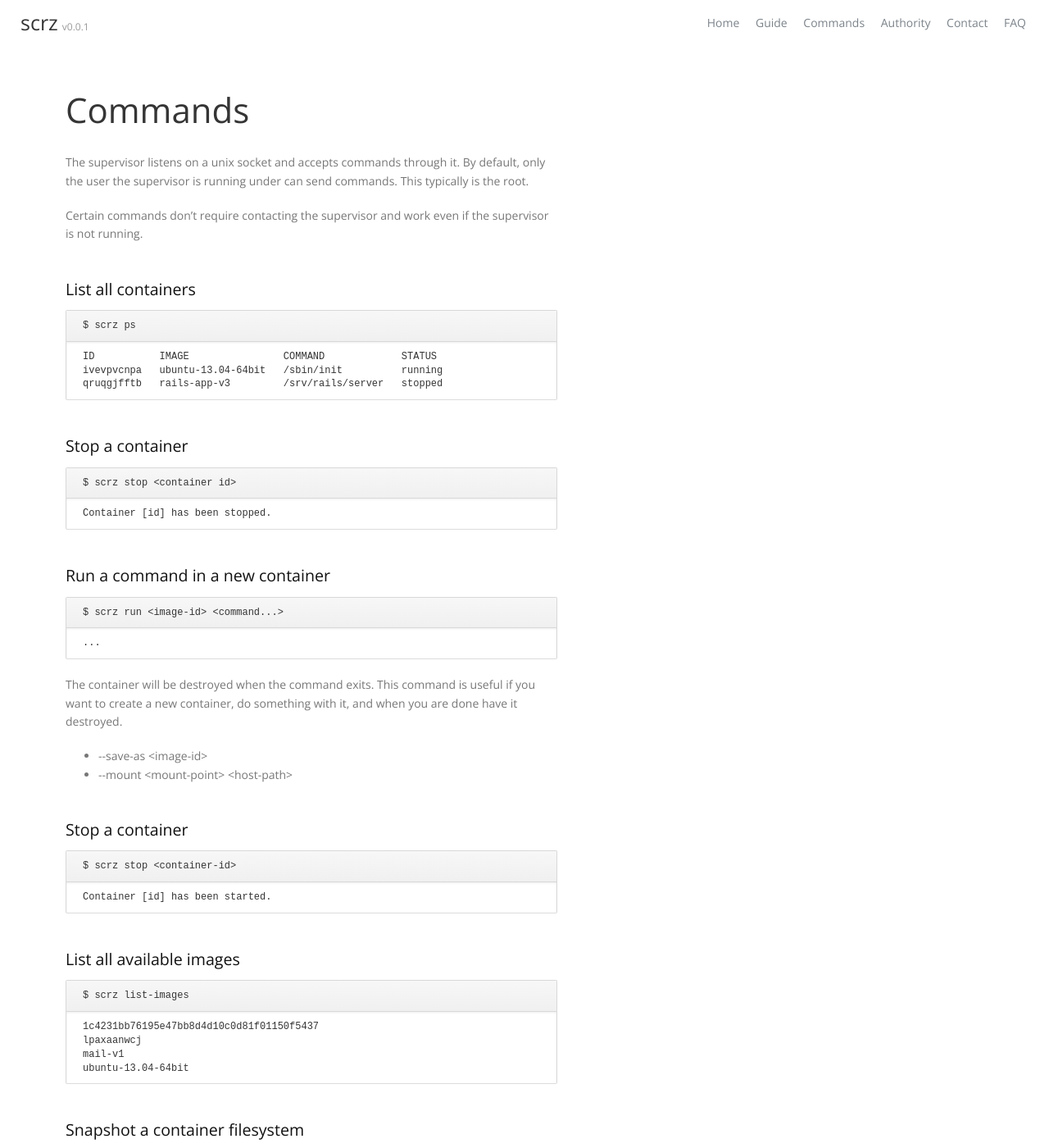
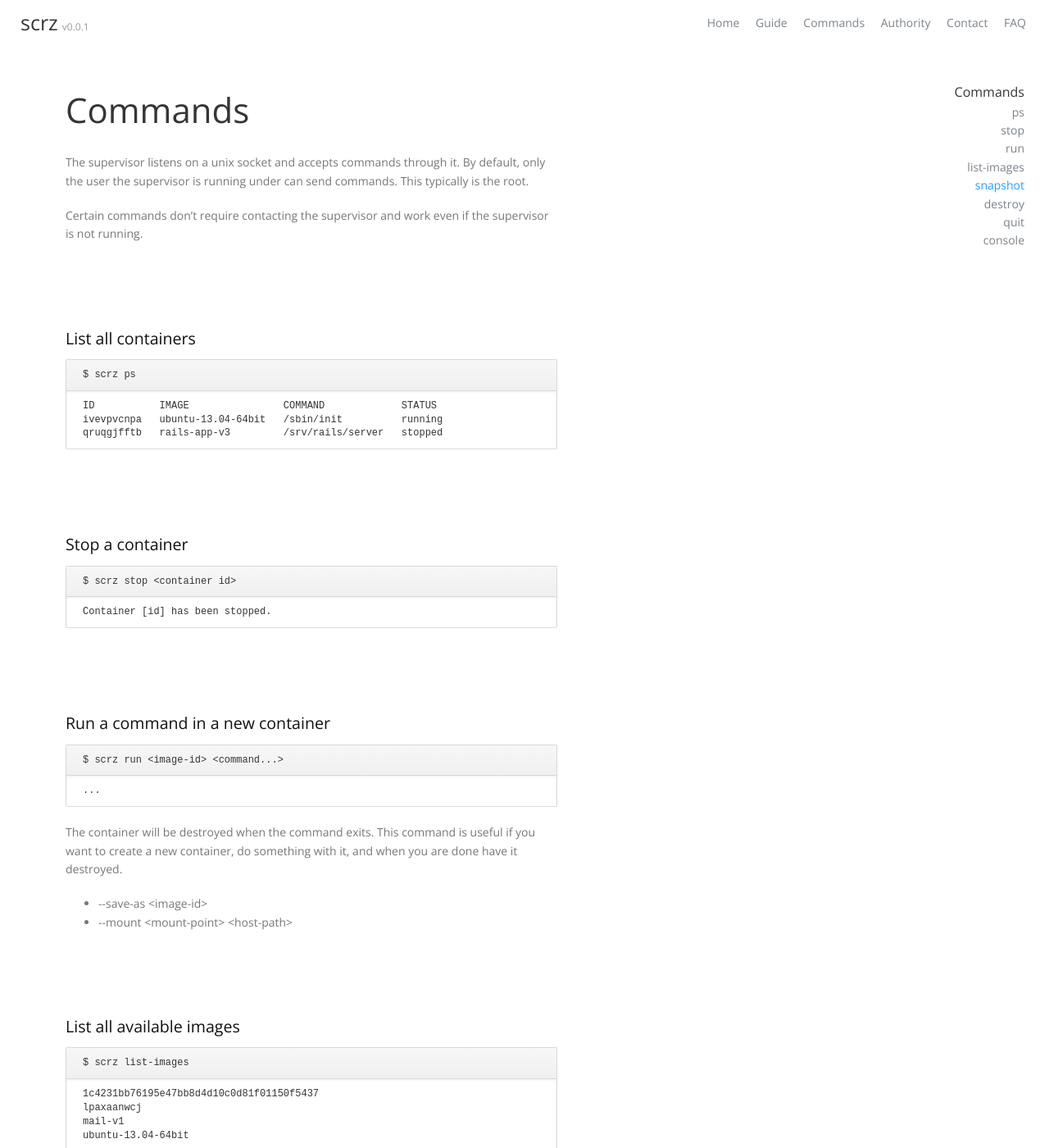
Before and after one commit to jgable/scrz.github.io, a Jekyll site: the page built from commands.md, in a window 1280 px wide and 1400 px high. Shown: the whole window at 82% size. Built offline with Jekyll 4.4.1, drawn with Linux system fonts in a browser that asks for light colours; nearby versions of some CDN libraries.

Commit message:
Command index on the right side

```diff
--- a/application.js
+++ b/application.js
@@ -12,9 +12,46 @@ $(function() {
             added = false;
         }
     })
+});
 
-    $('.expandable').click(function() {
-        $(this).css({ position: 'fixed', top: 0, left: 0, right: 0, bottom: 0 });
-        $(this).addClass('expanded');
+$(function(){
+    var prev;
+    var n = 0;
+
+    var menu = $('#menu ul');
+    var headings = $('.command-title').map(function(i, el){
+        var name = el.id.replace(/cmd-/, '');
+        menu.append($('<li><a href="#' + el.id + '">' + name + '</a></li>'));
+
+        return {
+            top: $(el).offset().top,
+            id: el.id
+        }
+    });
+
+    function closest() {
+        var h;
+        var top = $(window).scrollTop();
+        var i = headings.length;
+        while (i--) {
+            h = headings[i];
+            if (top >= h.top) return h;
+        }
+    }
+
+    $(document).scroll(function(){
+        var h = closest();
+        if (!h) return;
+
+        if (prev) {
+            prev.removeClass('active');
+            prev.parent().parent().removeClass('active');
+        }
+
+        var a = $('a[href="#' + h.id + '"]');
+        a.addClass('active');
+        a.parent().parent().addClass('active');
+
+        prev = a;
     });
 });
--- a/commands.md
+++ b/commands.md
@@ -2,6 +2,11 @@
 layout: default
 title: supervisor
 ---
+
+<div id="menu">
+    <h1>Commands</h1>
+    <ul></ul>
+</div>
 
 # Commands
 
@@ -12,7 +17,7 @@ typically is the root.
 Certain commands don't require contacting the supervisor and work even if the
 supervisor is not running.
 
-<div class="command-title">List all containers</div>
+<div id="cmd-ps" class="command-title">List all containers</div>
 <ul class="command-sequence">
     <li class="cmd">scrz ps</li>
     <li class="out">ID           IMAGE                COMMAND             STATUS
@@ -20,13 +25,13 @@ ivevpvcnpa   ubuntu-13.04-64bit   /sbin/init          running
 qruqgjfftb   rails-app-v3         /srv/rails/server   stopped</li>
 </ul>
 
-<div class="command-title">Stop a container</div>
+<div id="cmd-stop" class="command-title">Stop a container</div>
 <ul class="command-sequence">
     <li class="cmd">scrz stop &lt;container id&gt;</li>
     <li class="out">Container [id] has been stopped.</li>
 </ul>
 
-<div class="command-title">Run a command in a new container</div>
+<div id="cmd-run" class="command-title">Run a command in a new container</div>
 <ul class="command-sequence">
     <li class="cmd">scrz run &lt;image-id&gt; &lt;command...&gt;</li>
     <li class="out">...</li>
@@ -41,13 +46,7 @@ done have it destroyed.
     <li>--mount &lt;mount-point&gt; &lt;host-path&gt;</li>
 </ul>
 
-<div class="command-title">Stop a container</div>
-<ul class="command-sequence">
-    <li class="cmd">{{ 'scrz stop <container-id>' | xml_escape }}</li>
-    <li class="out">Container [id] has been started.</li>
-</ul>
-
-<div class="command-title">List all available images</div>
+<div id="cmd-list-images" class="command-title">List all available images</div>
 <ul class="command-sequence">
     <li class="cmd">scrz list-images</li>
     <li class="out">1c4231bb76195e47bb8d4d10c0d81f01150f5437
@@ -56,14 +55,14 @@ mail-v1
 ubuntu-13.04-64bit</li>
 </ul>
 
-<div class="command-title">Snapshot a container filesystem</div>
+<div id="cmd-snapshot" class="command-title">Snapshot a container filesystem</div>
 <ul class="command-sequence">
     <li class="cmd">{{ 'scrz snapshot <container-id> <image-id>' | xml_escape }}</li>
 </ul>
 
 Snapshots the container filesystem into a new image.
 
-<div class="command-title">Destroy a container</div>
+<div id="cmd-destroy" class="command-title">Destroy a container</div>
 <ul class="command-sequence">
     <li class="cmd">{{ 'scrz destroy <container-id>' | xml_escape }}</li>
 </ul>
@@ -72,7 +71,7 @@ The command will stop the container if necessary, then destroy the container
 along with all the resources it used. If you want to preserve the root
 filesystem for later use, create a snapshot first.
 
-<div class="command-title">Shutdown the supervisor</div>
+<div id="cmd-quit" class="command-title">Shutdown the supervisor</div>
 <ul class="command-sequence">
     <li class="cmd">scrz quit</li>
 </ul>
@@ -81,7 +80,7 @@ If the supervisor was started using sysvinit, upstart, systemd or another init
 system, it will likely be automatically restarted. In that case, use the init
 system to shut it down.
 
-<div class="command-title">Attach to a console</div>
+<div id="cmd-console" class="command-title">Attach to a console</div>
 <ul class="command-sequence">
     <li class="cmd">{{ 'scrz console <container-id>' | xml_escape }}</li>
     <li class="out">Ubuntu 13.04 ydytubjhrg tty1
--- a/css/main.css
+++ b/css/main.css
@@ -283,7 +283,7 @@ nav a:hover {
     font-size: 1.4em;
     font-weight: 400;
     color: #111;
-    margin: 40px 0 10px;
+    margin: 100px 0 10px;
 }
 
 .command-sequence {
@@ -385,3 +385,27 @@ nav a:hover {
 .image-container {
     max-width: 600px;
 }
+
+#menu {
+    position: fixed;
+    right: 30px;
+    top: 100px;
+    text-align: right;
+}
+#menu h1 {
+    margin: 0;
+    font-size: 16px;
+    font-weight: normal;
+}
+#menu ul {
+    margin: 0;
+}
+#menu li {
+    list-style: none;
+}
+#menu li a {
+    color: #7B838A;
+}
+#menu li a.active {
+    color: #259dff;
+}
```
